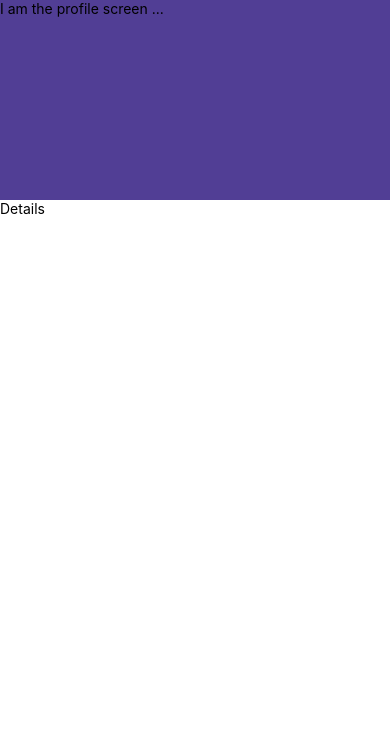
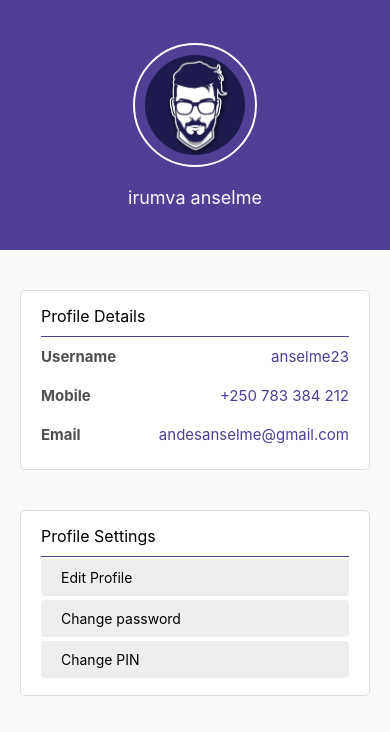
Before and after one commit to irumvanselme/ikofi-mobile, a React Native app: screen / in a window 390 px wide. Shown: the top 732 px of the page. Built offline with nearby package versions, Linux system fonts and the light colour scheme.

Commit message:
Made the Profile Screen

```diff
--- a/constants/colors.js
+++ b/constants/colors.js
@@ -1,4 +1,5 @@
 export const colors = {
-    primary: "#513e95",
-    white: "white"
-}
+	primary: "#513e95",
+	white: "#fafafa",
+	pureWhite: "white",
+};
--- a/screens/auth/Profile.js
+++ b/screens/auth/Profile.js
@@ -1,17 +1,60 @@
 import React from "react";
-import { StyleSheet } from "react-native";
-import { View, Text } from "react-native";
+
+import { View, Text, Image, StyleSheet } from "react-native";
+
+import Screen from "../../layouts/Screen";
+import ButtonComponent from "../../components/ButtonComponent";
+
 import { colors } from "../../constants/colors";
-import Screen from "../../layouts/Screen";
+import { TouchableOpacity } from "react-native";
 
 export default function ProfileScreen() {
+	const user = {
+		full_names: "irumva anselme",
+		username: "anselme23",
+		mobile: "+250 783 384 212",
+		email: "andesanselme@gmail.com",
+	};
+
 	return (
 		<Screen style={styles.page}>
 			<View style={styles.basicProfile}>
-				<Text>I am the profile screen ... </Text>
+				<View style={styles.imageContainer}>
+					<Image
+						source={require("../../assets/profile.jpeg")}
+						style={styles.profilePic}
+					/>
+				</View>
+				<Text style={styles.name}>{user.full_names}</Text>
 			</View>
 			<View style={styles.details}>
-				<Text>Details</Text>
+				<View style={styles.card}>
+					<Text style={styles.cardTitle}>Profile Details</Text>
+					<View style={styles.cardTableRow}>
+						<Text style={styles.rowAttribute}>username</Text>
+						<Text style={styles.rowValue}>{user.username}</Text>
+					</View>
+					<View style={styles.cardTableRow}>
+						<Text style={styles.rowAttribute}>Mobile</Text>
+						<Text style={styles.rowValue}>{user.mobile}</Text>
+					</View>
+					<View style={styles.cardTableRow}>
+						<Text style={styles.rowAttribute}>email</Text>
+						<Text style={styles.rowValue}>{user.email}</Text>
+					</View>
+				</View>
+				<View style={styles.card}>
+					<Text style={styles.cardTitle}>Profile Settings</Text>
+					<TouchableOpacity style={styles.cardClickable}>
+						<Text>Edit Profile </Text>
+					</TouchableOpacity>
+					<TouchableOpacity style={styles.cardClickable}>
+						<Text>Change password</Text>
+					</TouchableOpacity>
+					<TouchableOpacity style={styles.cardClickable}>
+						<Text>Change PIN</Text>
+					</TouchableOpacity>
+				</View>
 			</View>
 		</Screen>
 	);
@@ -26,10 +69,70 @@ const styles = StyleSheet.create({
 		padding: 0,
 	},
 	basicProfile: {
-		height: 200,
+		height: 250,
+		display: "flex",
+		justifyContent: "center",
+		alignItems: "center",
+	},
+	imageContainer: {
+		borderWidth: 2,
+		borderColor: "white",
+		padding: 10,
+		borderRadius: 100,
+		elevation: 20,
+	},
+	profilePic: {
+		width: 100,
+		height: 100,
+		borderRadius: 50,
+	},
+	name: {
+		fontSize: 18,
+		marginTop: 20,
+		color: colors.white,
 	},
 	details: {
 		backgroundColor: colors.white,
 		flexGrow: 1,
+		padding: 20,
+	},
+	card: {
+		elevation: 1,
+		borderWidth: 0.5,
+		borderColor: "#ddd",
+		marginVertical: 20,
+		backgroundColor: colors.pureWhite,
+		borderRadius: 5,
+		paddingVertical: 15,
+		paddingHorizontal: 20,
+	},
+	cardTitle: {
+		fontSize: 16,
+		borderBottomWidth: 1,
+		paddingBottom: 10,
+		borderBottomColor: colors.primary,
+	},
+	cardTableRow: {
+		marginVertical: 10,
+		display: "flex",
+		flexDirection: "row",
+		justifyContent: "space-between",
+	},
+	rowAttribute: {
+		fontSize: 15,
+		textTransform: "capitalize",
+		fontWeight: "bold",
+		color: "#505050",
+	},
+	rowValue: {
+		fontSize: 15,
+		color: colors.primary,
+	},
+	cardClickable: {
+		paddingVertical: 10,
+		borderRadius: 4,
+		marginVertical: 2,
+		paddingHorizontal: 20,
+		backgroundColor: "#eee",
 	},
 });
```
Also changed, not shown: assets/profile.jpeg (added).
